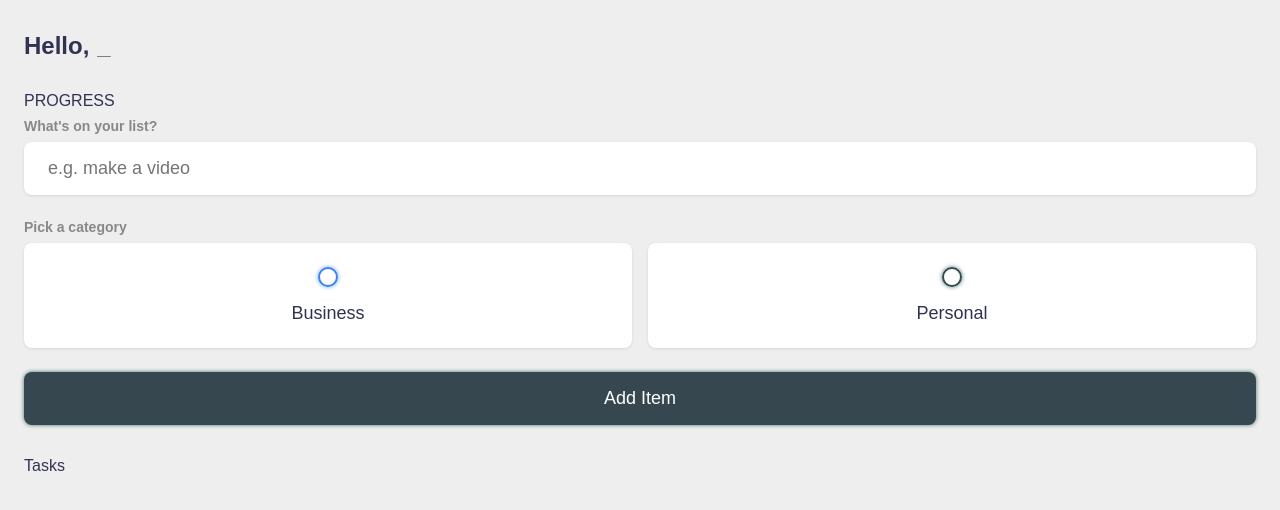
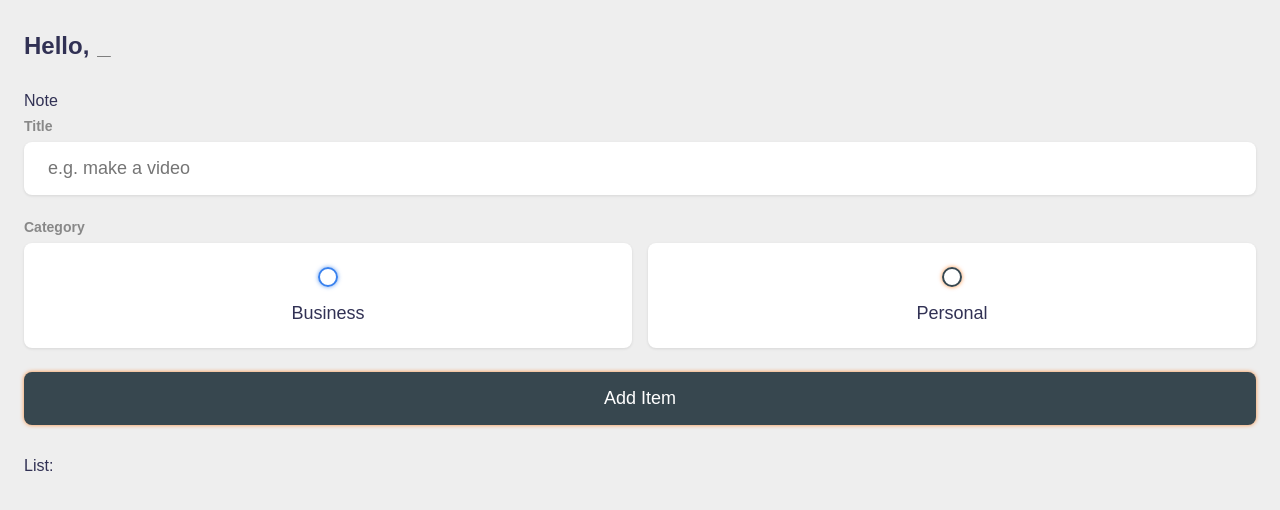
Before and after one commit to BrandonWingerAir/todo-app-vue-js, a Vue app: page / in a window 1280 px wide. Shown: the top 510 px of the page. Built offline with nearby package versions, Linux system fonts and the light colour scheme.

Commit message:
update headings text, button style and gh-pages links

```diff
--- a/src/App.vue
+++ b/src/App.vue
@@ -54,13 +54,13 @@
     </section>
 
     <section class="create-todo">
-      <h3>PROGRESS</h3>
+      <h3>Note</h3>
 
       <form @submit.prevent="addItem">
-        <h4>What's on your list?</h4>
+        <h4>Title</h4>
         <input type="text" placeholder="e.g. make a video" v-model="input_content">
 
-        <h4>Pick a category</h4>
+        <h4>Category</h4>
 
         <div class="options">
           <label>
@@ -91,7 +91,7 @@
     </section>
 
     <section class="todo-list">
-      <h3>Tasks</h3>
+      <h3>List:</h3>
       <div class="list">
         <div v-for="item in items_asc" :class="`todo-item ${item.completed && 'done'}`">
           <label>
--- a/src/main.css
+++ b/src/main.css
@@ -10,7 +10,7 @@
 	--shadow: 0 1px 3px rgba(0, 0, 0, 0.1);
 
 	--business-glow: 0px 0px 4px rgba(58, 130, 238, 0.75);
-	--personal-glow: 0px 0px 4px rgba(0, 77, 64, 0.75);
+	--personal-glow: 0px 0px 4px rgba(255,111,0, 0.75);
 }
 
 * {
```
Also changed, not shown: 5 other files (tests, documents, lock files or other folders).
